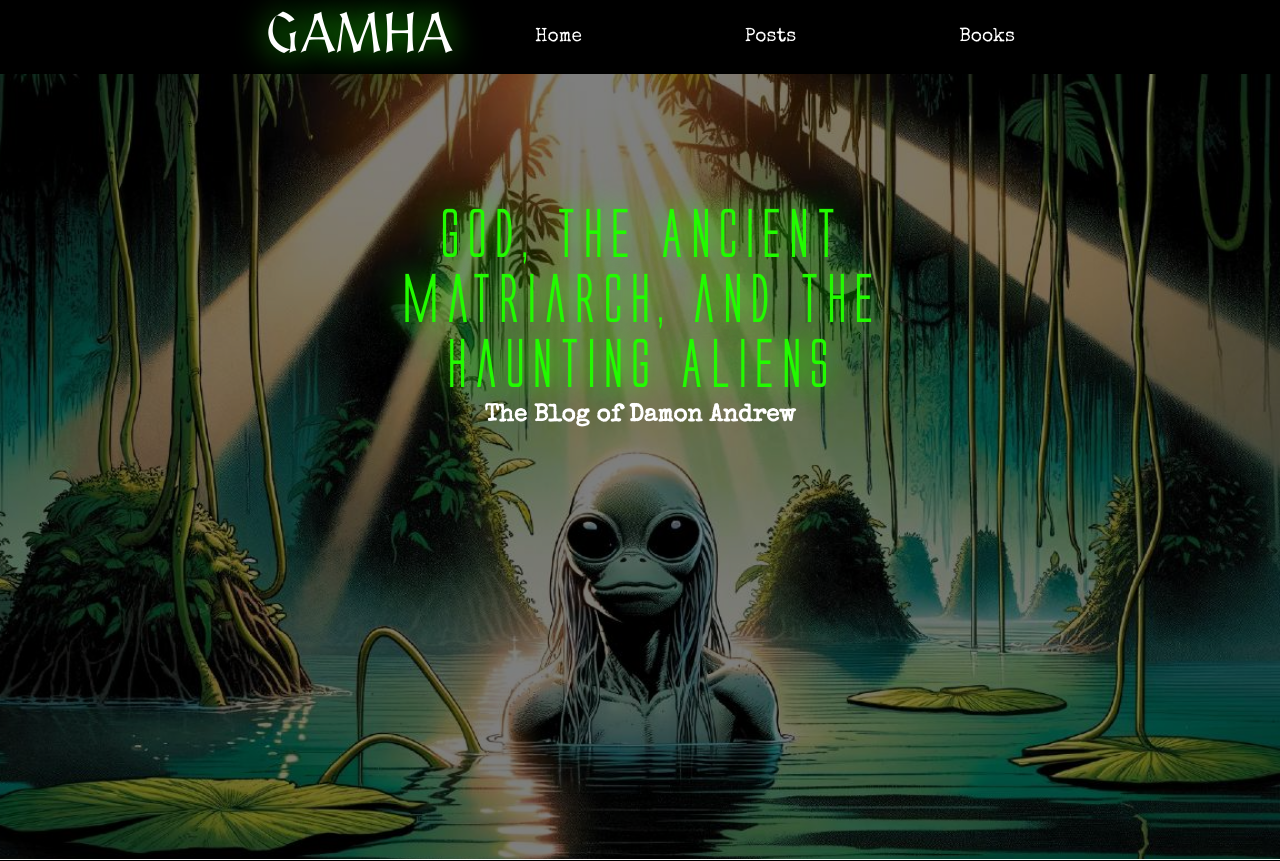
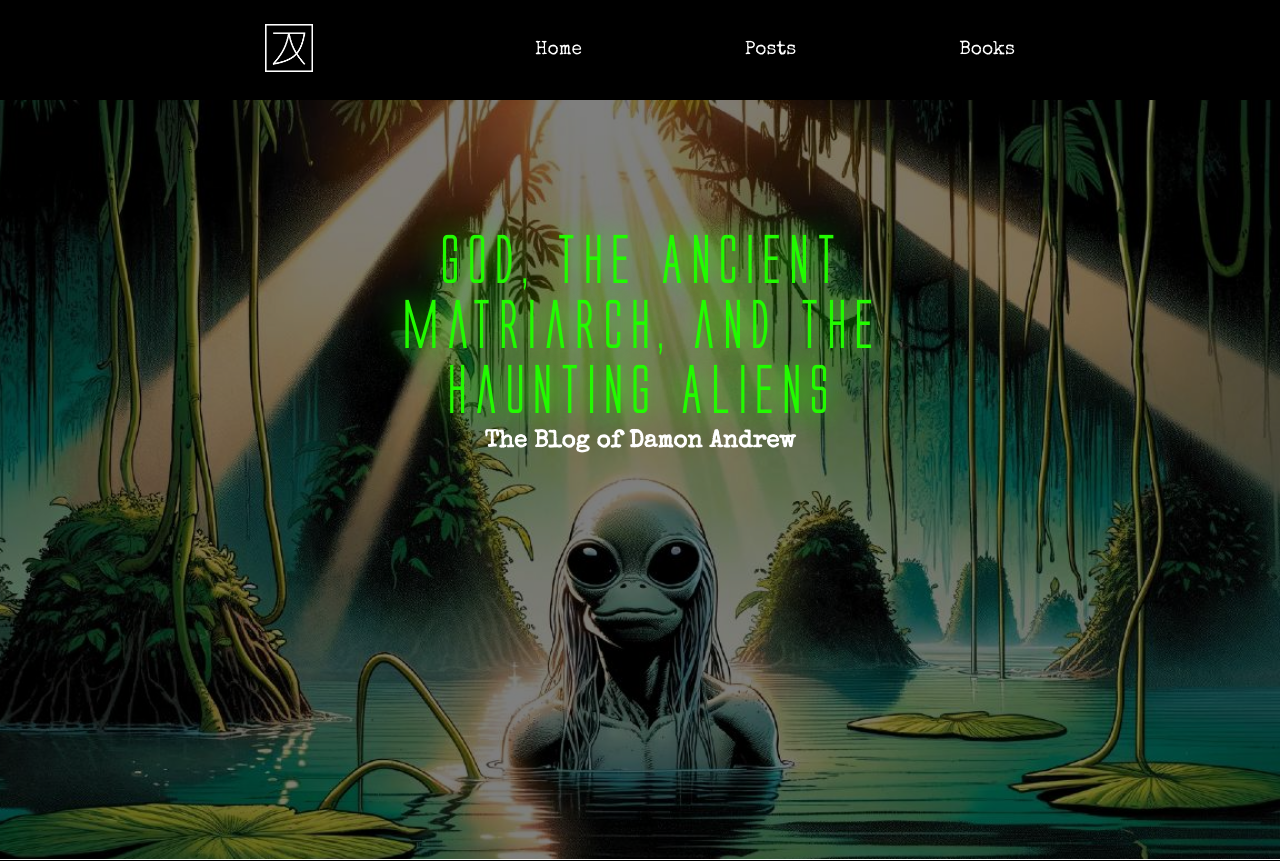
Before and after one commit to damonpickett/gamha-frontend, a React (Create React App) app: page / in a window 1280 px wide. Shown: the top 861 px of the page. Built offline with nearby package versions, Linux system fonts and the light colour scheme; no server answers; a web font is replaced by a local one.

Commit message:
replaced logo with new logo

```diff
--- a/src/components/Navbar/Navbar.css
+++ b/src/components/Navbar/Navbar.css
@@ -35,6 +35,11 @@ nav {
 .site-title-link:hover {
   color: inherit;
   text-shadow: inherit;
+}
+
+.site-logo {
+  width: 3rem;
+  height: 3rem;
 }
 
 .menu-btn {
--- a/src/components/Navbar/Navbar.js
+++ b/src/components/Navbar/Navbar.js
@@ -1,16 +1,17 @@
 import { Link } from "react-router-dom";
 import "./Navbar.css";
+import logo from "../../assets/icons/DA-logo.png";
 
 const Navbar = (props) => {
   return (
     <nav>
       <div className="navbar-spacing">
         <div className="site-title">
-          <h1>
+
             <Link className="site-title-link" to="/">
-              GAMHA
+              <img className="site-logo" src={logo} alt="Damon Andrew Logo" />
             </Link>
-          </h1>
+
         </div>
         <div className="nav-links">
           {/* burger menu for mobile and tablets */}
```
Also changed, not shown: src/assets/icons/DA-logo.png (added).
